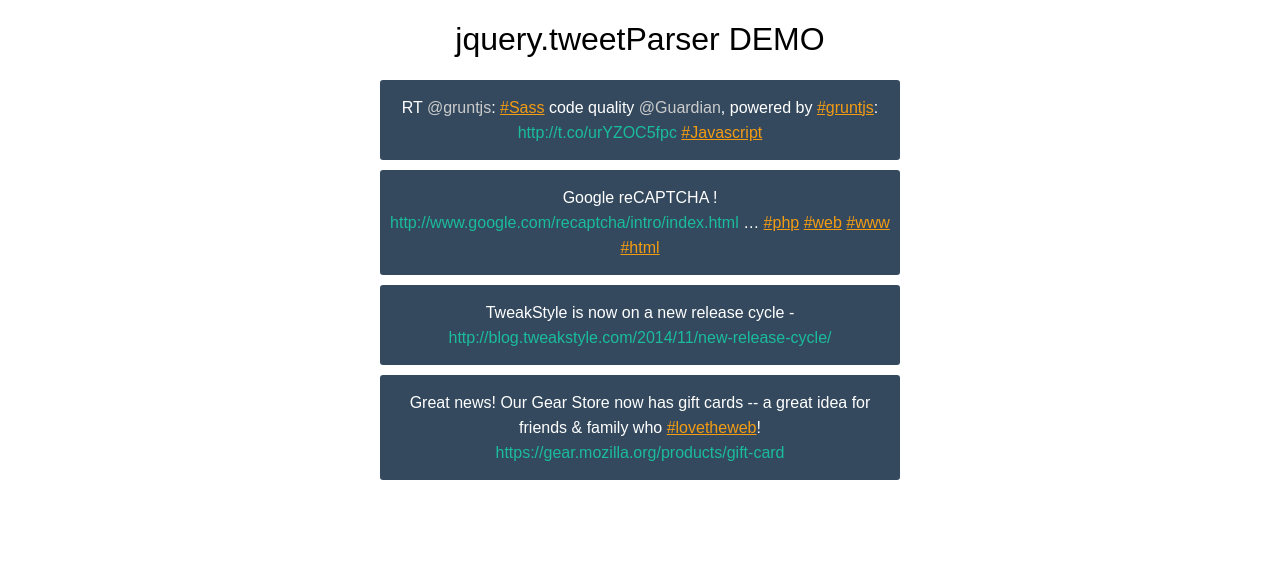
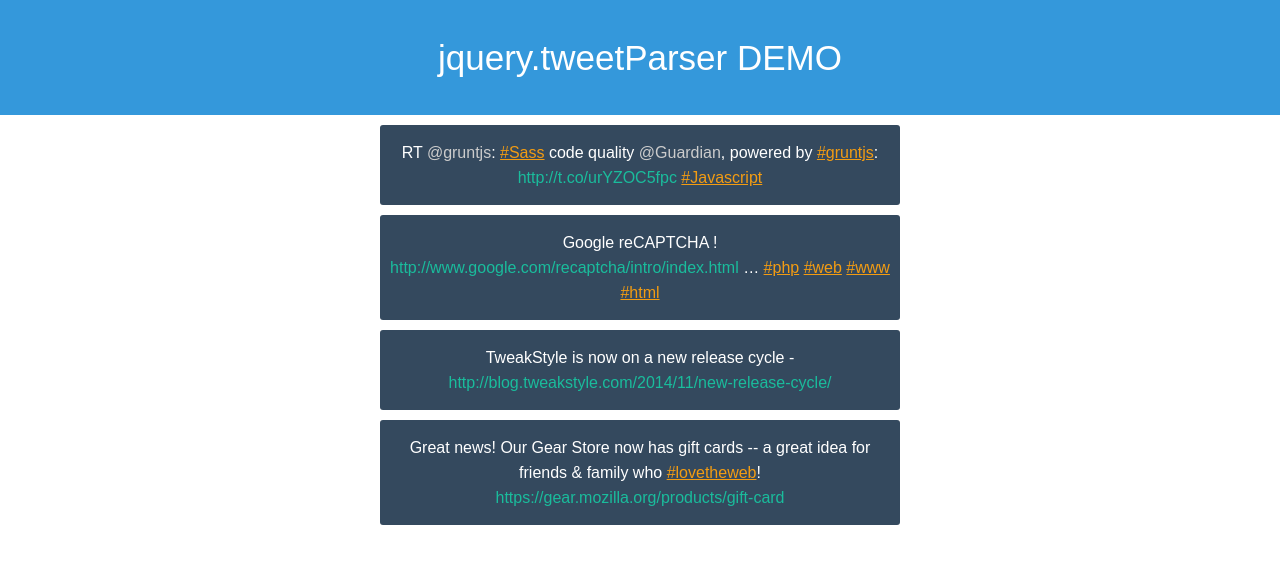
Before and after one commit to VincentLoy/tweetParser.js, a plain HTML site: page index.html in a window 1280 px wide. Drawn offline with Linux system fonts and the light colour scheme.

Commit message:
somes changes on the demonstration page

```diff
--- a/demo.css
+++ b/demo.css
@@ -1,8 +1,17 @@
+/* Eric Meyer's Reset CSS v2.0 - http://cssreset.com */
+html,body,div,span,applet,object,iframe,h1,h2,h3,h4,h5,h6,p,blockquote,pre,a,abbr,acronym,address,big,cite,code,del,dfn,em,img,ins,kbd,q,s,samp,small,strike,strong,sub,sup,tt,var,b,u,i,center,dl,dt,dd,ol,ul,li,fieldset,form,label,legend,table,caption,tbody,tfoot,thead,tr,th,td,article,aside,canvas,details,embed,figure,figcaption,footer,header,hgroup,menu,nav,output,ruby,section,summary,time,mark,audio,video{border:0;font-size:100%;font:inherit;vertical-align:baseline;margin:0;padding:0}article,aside,details,figcaption,figure,footer,header,hgroup,menu,nav,section{display:block}body{line-height:1}ol,ul{list-style:none}blockquote,q{quotes:none}blockquote:before,blockquote:after,q:before,q:after{content:none}table{border-collapse:collapse;border-spacing:0}
+
 body{
     font-family: 'Arial', sans-serif;
 }
+header{
+    background:#3498db;
+}
 h1{
-    font-weight: 300;
+    font-size: 35px;
+    padding: 40px 0;
+    font-weight:300;
+    color: #fff;
     text-align: center;
 }
 .tweet{
--- a/demo.html
+++ b/index.html
@@ -8,8 +8,13 @@
 	</head>
 
 	<body>
+	    <header>
+	        <div class="wp">
+	            <h1>jquery.tweetParser DEMO</h1>
+	        </div>
+	    </header>
 		<div class="wp">
-			<h1>jquery.tweetParser DEMO</h1>
+
 
 			<div class="tweets">
 			    <p class="tweet">
```
